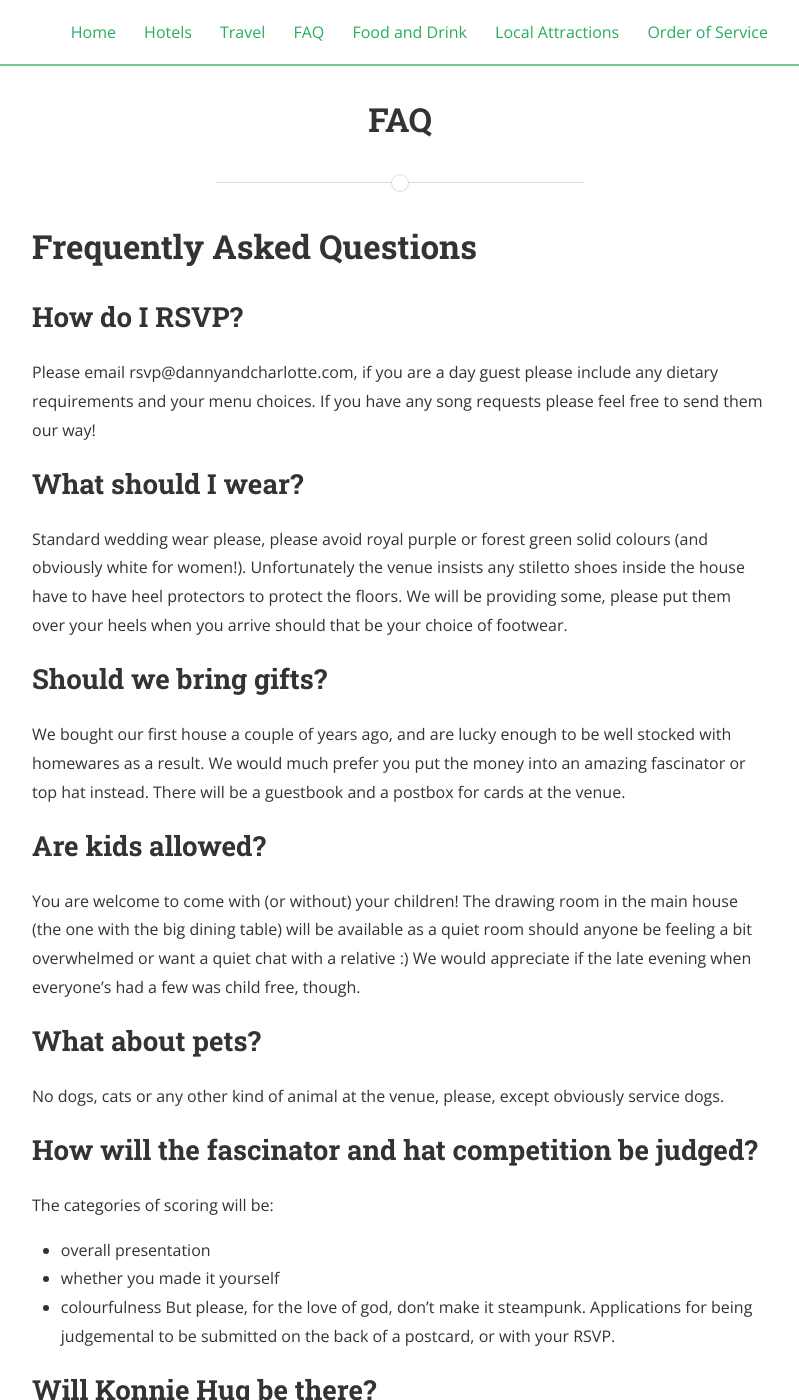
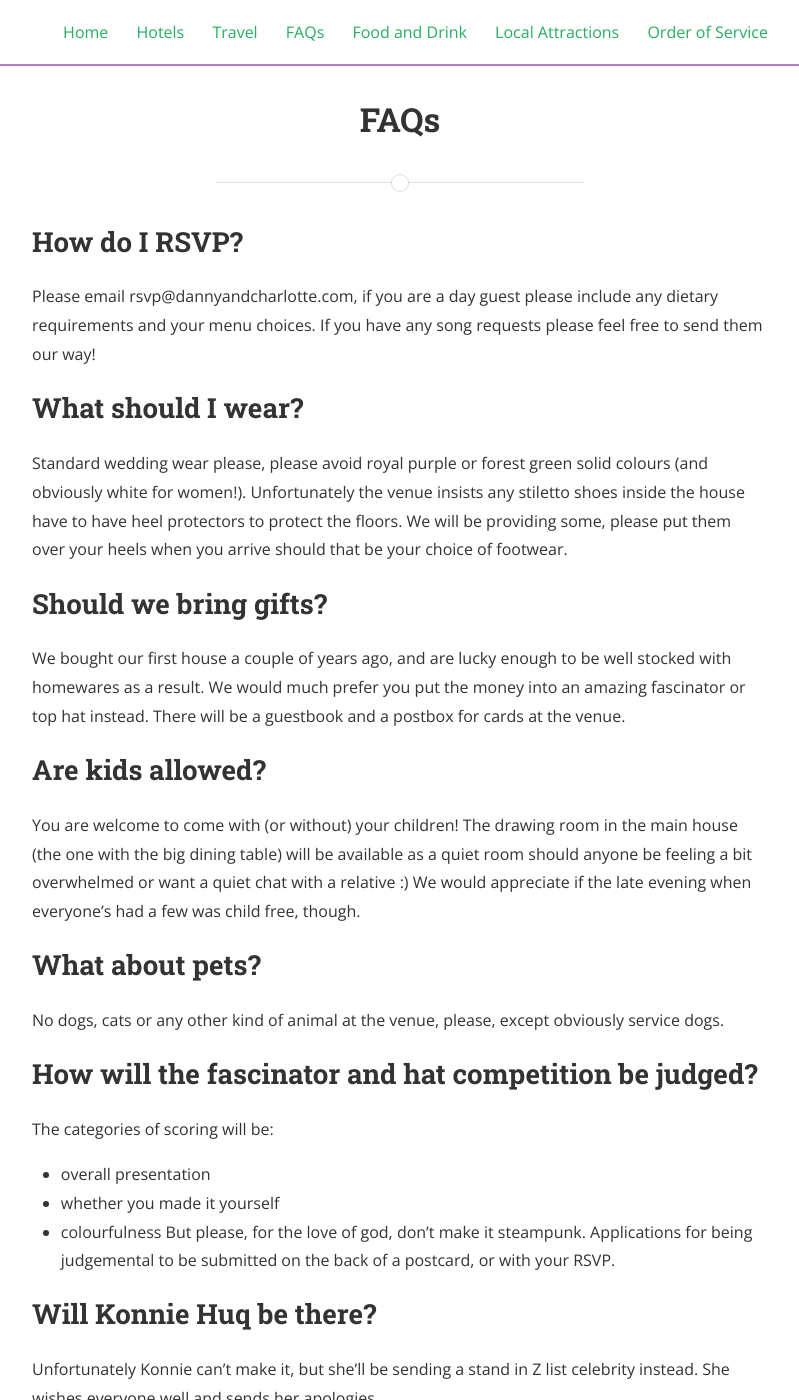
Before and after one commit to dannybrown/dannyandcharlotte.com, a Jekyll site: the page built from faqs.md, in a window 1280 px wide and 1400 px high. Shown: the whole window, without its empty margins (240-1039 px from the left). Built offline with Jekyll 4.4.1, drawn with Linux system fonts in a browser that asks for light colours; nearby versions of some CDN libraries.

Commit message:
remove extra headers, try theme change

```diff
--- a/_sass/base/_variables.scss
+++ b/_sass/base/_variables.scss
@@ -41,7 +41,7 @@ $bc-red: #bc0000;
 $base-background-color: #fff;
 $base-font-color: $dark-gray;
 $action-color: $green;
-$highlight-color: tint($action-color, 33%);
+$highlight-color: tint($purple, 33%);
 
 // Border
 $base-border-color: $light-gray;
--- a/faqs.md
+++ b/faqs.md
@@ -1,11 +1,9 @@
 ---
 layout: page
-title: FAQ
+title: FAQs
 permalink: /faq/
 main_nav: true
 ---
-# Frequently Asked Questions
-
 ## How do I RSVP?
 Please email rsvp@dannyandcharlotte.com, if you are a day guest please include any dietary requirements and your menu choices. If you have any song requests please feel free to send them our way!
 
```
Also changed, not shown: directions.md (+0 -1 lines).
